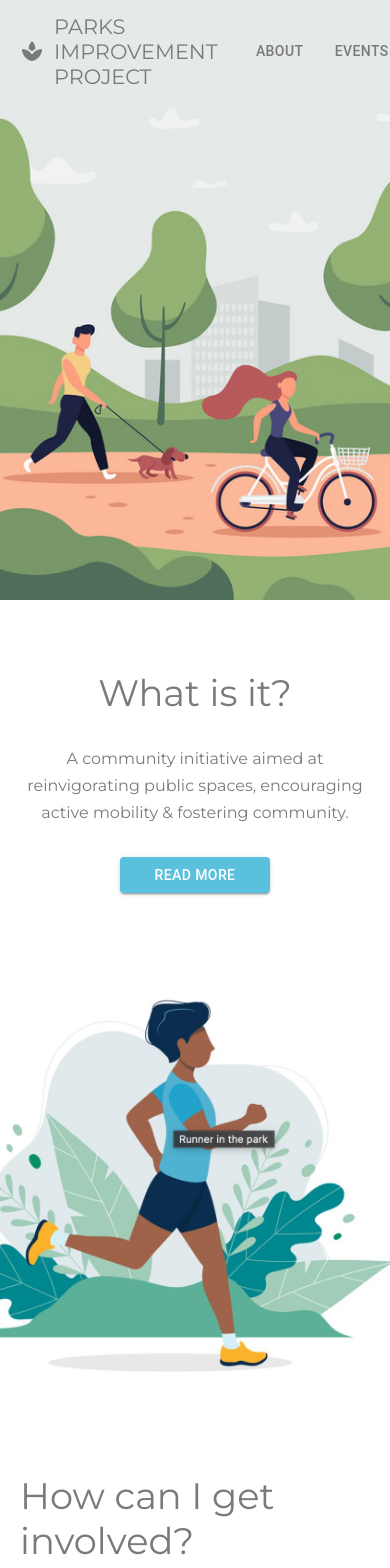
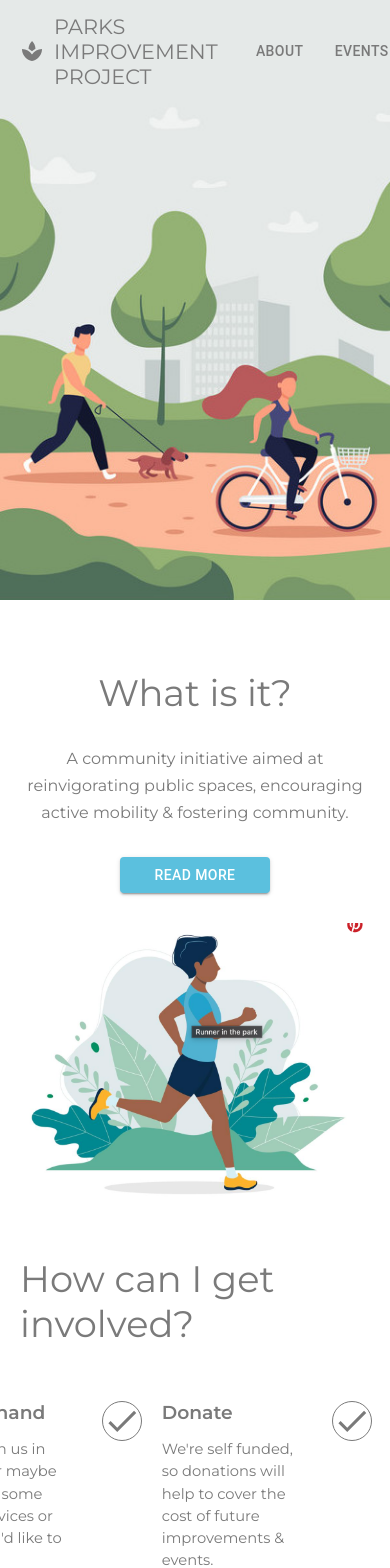
Before and after one commit to autumn8/parks-improvement-project, a React (Vite) app: page / in a window 390 px wide. Shown: the top 1568 px of the page. Built offline with nearby package versions, Linux system fonts and the light colour scheme.

Commit message:
feat: improve responsiveness of runner image

```diff
--- a/src/views/Home.css
+++ b/src/views/Home.css
@@ -19,12 +19,10 @@
 }
 
 .home-runner {
-    margin: 90px 0 40px -70px;
-    background-image: url(/parkRunner.png);
-    background-size: cover;
-    width: 467px;
-    height: 400px;
-    display: block;
+    margin-top:30px;
+    width:100%;
+    max-width: 550px;
+    min-width: 350px;
 }
 
 .home-rider {
--- a/src/views/Home.jsx
+++ b/src/views/Home.jsx
@@ -18,7 +18,11 @@ function Home() {
                         <Button component={RouterLink} to="/about" variant="contained" color="info" sx={{width: 150}}>
                             Read more
                         </Button>
-                        <div className="home-runner"></div>
+
+                            <div><img src="/parkRunner.png" alt="" className="home-runner" /></div>
+
+
+
                         <h2 className="app__h2">How can I get involved?</h2>
                         <div className="row home-get-involved">
                             <div className="col home-get-inolved__cols3">
```
